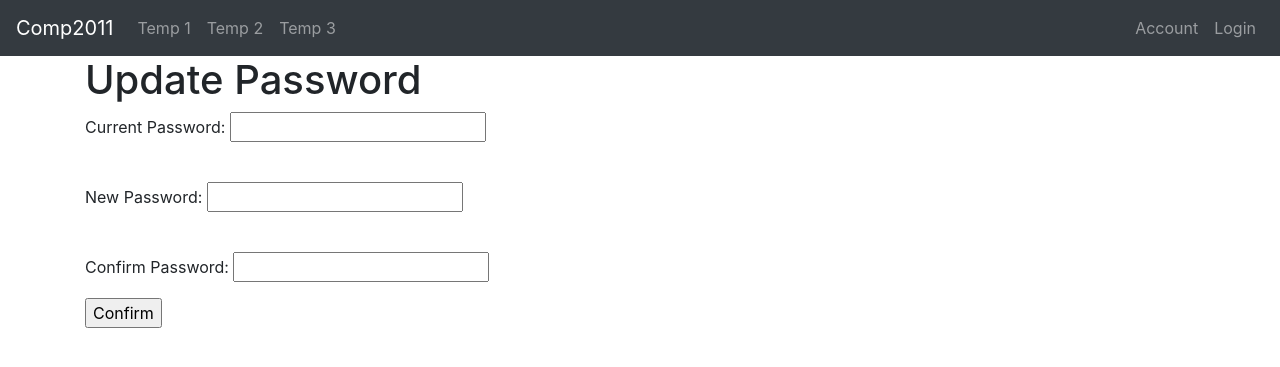
After one commit to ATurner01/Flask-Work, a Flask app: template coursework_2/app/templates/update_password.html in a window 1280 px wide. The commit adds this page. Shown: the top 367 px of the page. Run offline with Flask 2, Linux system fonts and the light colour scheme; the template is opened without the code that fills it: values that come from a table or form of the project are taken from there, others are empty; some libraries are stand-ins or nearby versions.

Commit message:
Added functionality to update account password.

```diff
--- a/coursework_2/app/forms.py
+++ b/coursework_2/app/forms.py
@@ -12,3 +12,9 @@ class RegisterForm(Form):
     username = TextField('username', validators=[DataRequired()])
     password = TextField('password', validators=[DataRequired()])
     email = TextField('password', validators=[DataRequired()])
+
+
+class PasswordUpdateForm(Form):
+    current_password = PasswordField('current_password', validators=[DataRequired()])
+    new_password = PasswordField('new_password', validators=[DataRequired()])
+    confirm_password = PasswordField('confirm_password', validators=[DataRequired()])
--- a/coursework_2/app/models.py
+++ b/coursework_2/app/models.py
@@ -1,10 +1,12 @@
 from app import db
+from datetime import date
 
 
 class User(db.Model):
     id = db.Column(db.Integer, primary_key=True)
     username = db.Column(db.String(32), index=True, unique=True)
     password = db.Column(db.String(64))
+    password_last_update = db.Column(db.Date, default=date.today())
     email = db.Column(db.String(255), index=True, unique=True)
     authenticated = db.Column(db.Boolean, default=False)
 
--- /dev/null
+++ b/coursework_2/app/templates/update_password.html
@@ -0,0 +1,21 @@
+{% extends "base.html" %}
+{% block content %}
+  <h1>Update Password</h1>
+  <form action="" method="post" name="update">
+    {{ form.hidden_tag() }}
+    <p>Current Password: {{ form.current_password }}</p><br>
+    <p>New Password: {{ form.new_password }}</p><br>
+    <p>Confirm Password: {{ form.confirm_password }}</p>
+    <p><input type="submit" value="Confirm"></p>
+  </form>
+
+  {% with messages = get_flashed_messages() %}
+    {% if messages %}
+      <ul>
+        {% for message in messages %}
+          <li>{{ message }}</li>
+        {% endfor %}
+      </ul>
+    {% endif %}
+  {% endwith %}
+{% endblock %}
--- a/coursework_2/app/views.py
+++ b/coursework_2/app/views.py
@@ -2,8 +2,9 @@ from flask import render_template, flash, redirect
 from flask_login import login_required, login_user, logout_user, current_user
 from sqlalchemy.exc import IntegrityError
 from passlib.hash import sha256_crypt
+from datetime import date
 from app import app, db, models, login_manager
-from .forms import LoginForm, RegisterForm
+from .forms import LoginForm, RegisterForm, PasswordUpdateForm
 
 @login_manager.user_loader
 def user_loader(user_id):
@@ -56,7 +57,7 @@ def Register():
     if form.validate_on_submit():
         try:
             passHash = sha256_crypt.encrypt(form.password.data) #Hash the users password for storage in the DB
-            user = models.User(username=form.username.data,password=passHash,email=form.email.data)
+            user = models.User(username=form.username.data,password=passHash,password_last_update=date.today(),email=form.email.data)
             db.session.add(user)
             db.session.commit()
             flash("Account creation successful. You may now login.")
@@ -71,6 +72,34 @@ def Register():
                            title="Register",
                            form=form,
                            user=None)
+
+@app.route('/update_password', methods=['GET', 'POST'])
+@login_required
+def UpdatePassword():
+    """Updates the user password to the new password they have provided"""
+
+    user = current_user
+    form = PasswordUpdateForm()
+
+    if form.validate_on_submit():
+        if sha256_crypt.verify(form.current_password.data, user.password):
+            if (form.new_password.data == form.confirm_password.data):
+                newPassHash = sha256_crypt.encrypt(form.new_password.data)
+                user.password = newPassHash
+                user.password_last_update = date.today()
+                db.session.add(user)
+                db.session.commit()
+                flash("Password updated successfully.")
+                return redirect('/account')
+            else:
+                flash("You must confirm your password by entering the same password twice.")
+        else:
+            flash("Your current password is incorrect.")
+
+    return render_template("update_password.html",
+                           title="Update Password",
+                           user=user,
+                           form=form)
 
 @app.route('/logout', methods=['GET', 'POST'])
 @login_required
```
Also changed, not shown: coursework_2/app/templates/account.html (+15 -3 lines), coursework_2/migrations/versions/3cb0c440612b_.py (added, +28 -0 lines), 1 other file.
